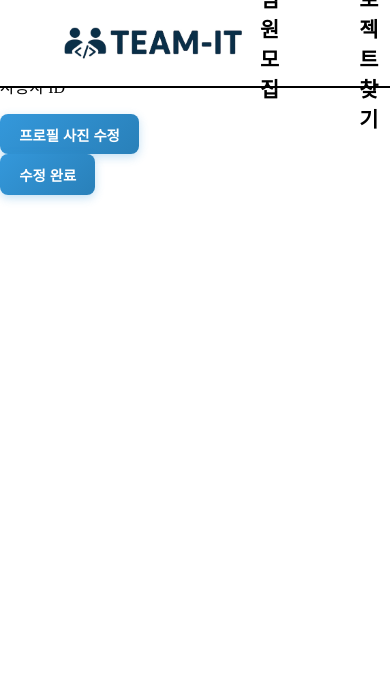
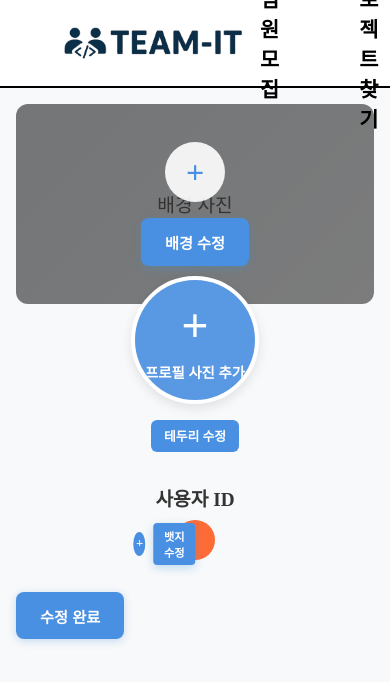
Before and after one commit to CROM-IDLE-CROMI/Team-IT-FE, a React (Vite) app: page /Mypage in a window 390 px wide. Both pictures are taken after a click on the button "프로필 편집". Shown: the top 682 px of the page. Built offline with nearby package versions, Linux system fonts and the light colour scheme.

Commit message:
Feat: 마이페이지 기본 기능 구현
-바로 보이는 디자인, 프로필 편집 기능 구현

```diff
--- a/src/App.tsx
+++ b/src/App.tsx
@@ -47,7 +47,7 @@ function App() {
           path="/Board/:id"
           element={<BoardDetail postsByCategory={postsByCategory} />}
         />
-        <Route path="MyPage" element={<Mypage/>}/>
+        <Route path="/Mypage" element={<Mypage/>}/>
       </Routes>
     </BrowserRouter>
   );
--- a/src/components/MyPageDetail/EditProfile.tsx
+++ b/src/components/MyPageDetail/EditProfile.tsx
@@ -1,21 +1,54 @@
-// EditProfile.tsx
+import React from "react";
+
 type Props = {
   onClose: () => void;
 };
 
 export default function EditProfile({ onClose }: Props) {
   return (
-    <div className="edit-profile">
-      <div className="background">
-        배경 사진 + 버튼 / 수정 기능
-        <button className="edit-btn">배경 수정</button>
+    <div className="view-profile">
+      {/* 배경 사진 영역 */}
+      <div className="background-photo">
+        <div className="background-placeholder">
+          배경 사진
+        </div>
+        <div className="edit-overlay always-visible">
+          <div className="edit-icon">+</div>
+          <button className="edit-btn">배경 수정</button>
+        </div>
       </div>
-      <div className="profile-info">
-        <div className="profile-avatar">+</div>
-        <p className="user-id">사용자 ID</p>
-        <button className="edit-btn">프로필 사진 수정</button>
+
+      {/* 프로필 정보 영역 */}
+      <div className="profile-section">
+        {/* 프로필 사진 */}
+        <div className="profile-picture-container">
+          <div className="profile-avatar">
+            <div className="add-photo-overlay always-visible">
+              <div className="add-icon">+</div>
+              <span className="add-text">프로필 사진 추가</span>
+            </div>
+          </div>
+          <div className="border-edit-label always-visible">테두리 수정</div>
+        </div>
+
+        {/* 사용자 ID와 뱃지 */}
+        <div className="user-info">
+          <div className="user-id-section">
+            <span className="user-id">사용자 ID</span>
+            <div className="user-badge">
+              <div className="badge-edit-overlay always-visible">
+                <div className="badge-icon">+</div>
+                <button className="badge-edit-btn">뱃지 수정</button>
+              </div>
+            </div>
+          </div>
+        </div>
+
+        {/* 수정 완료 버튼 */}
+        <button className="profile-edit-btn" onClick={onClose}>
+          수정 완료
+        </button>
       </div>
-      <button onClick={onClose}>수정 완료</button>
     </div>
   );
 }
--- a/src/components/MyPageDetail/ViewProfile.tsx
+++ b/src/components/MyPageDetail/ViewProfile.tsx
@@ -1,4 +1,5 @@
-import React from "react";
+import React, { useState } from "react";
+import "../../pages/MyPage/Mypage.css";
 
 type Props = {
   onEdit: () => void;
@@ -7,12 +8,37 @@ type Props = {
 export default function ViewProfile({ onEdit }: Props) {
   return (
     <div className="view-profile">
-      <div className="background">배경 사진</div>
-      <div className="profile-info">
-        <div className="profile-avatar">👤</div>
-        <p className="user-id">사용자 ID</p>
+      {/* 배경 사진 영역 */}
+      <div className="background-photo">
+        <div className="background-placeholder">
+          배경 사진
+        </div>
       </div>
-      <button onClick={onEdit}>프로필 편집</button>
+
+      {/* 프로필 정보 영역 */}
+      <div className="profile-section">
+        {/* 프로필 사진 */}
+        <div className="profile-picture-container">
+          <div className="profile-avatar">
+            <div className="user-icon">👤</div>
+          </div>
+        </div>
+
+        {/* 사용자 ID와 뱃지 */}
+        <div className="user-info">
+          <div className="user-id-section">
+            <span className="user-id">사용자 ID</span>
+            <div className="user-badge">
+              <div className="badge-placeholder"></div>
+            </div>
+          </div>
+        </div>
+
+        {/* 프로필 편집 버튼 */}
+        <button className="profile-edit-btn" onClick={onEdit}>
+          프로필 편집
+        </button>
+      </div>
     </div>
   );
 }
--- a/src/pages/MyPage/Mypage.css
+++ b/src/pages/MyPage/Mypage.css
@@ -1,62 +1,440 @@
-.Mypage-wrapper {
-  padding: 20px;
+/* =====================================================
+   마이페이지 스타일
+====================================================== */
+
+.mypage-container {
+  min-height: 100vh;
+  background-color: #f8f9fa;
+  padding-top: 88px; /* 헤더 높이만큼 패딩 */
 }
 
-.edit-background {
+.view-profile {
+  max-width: 1200px;
+  margin: 0 auto;
+  padding: 2rem;
   display: flex;
   flex-direction: column;
-  gap: 10px;
+  gap: 2rem;
 }
 
-.background {
-  margin-top: 100px;
-  width: 90%;
-  height: 200px;
-  background-color: #ddd;
-  background-size: cover;
-  background-position: center;
+/* 배경 사진 영역 */
+.background-photo {
+  position: relative;
+  width: 100%;
+  height: 300px;
+  background: #e9ecef;
+  border-radius: 12px;
+  overflow: hidden;
+  cursor: pointer;
+  transition: all 0.3s ease;
+}
+
+.background-photo:hover {
+  box-shadow: 0 8px 25px rgba(0,0,0,0.15);
+}
+
+.background-placeholder {
+  width: 100%;
+  height: 100%;
+  display: flex;
+  align-items: center;
+  justify-content: center;
+  font-size: 1.2rem;
+  color: #666;
+  background: linear-gradient(135deg, #e9ecef 0%, #f8f9fa 100%);
+}
+
+.edit-overlay {
+  position: absolute;
+  top: 0;
+  left: 0;
+  right: 0;
+  bottom: 0;
+  background: rgba(0, 0, 0, 0.5);
+  display: flex;
+  flex-direction: column;
+  align-items: center;
+  justify-content: center;
+  gap: 1rem;
+  opacity: 0;
+  animation: fadeIn 0.3s ease forwards;
+}
+
+@keyframes fadeIn {
+  to {
+    opacity: 1;
+  }
+}
+
+.edit-icon {
+  width: 60px;
+  height: 60px;
+  background: rgba(255, 255, 255, 0.9);
+  border-radius: 50%;
+  display: flex;
+  align-items: center;
+  justify-content: center;
+  font-size: 2rem;
+  color: #4a90e2;
+  font-weight: bold;
+}
+
+.edit-btn {
+  padding: 0.8rem 1.5rem;
+  background: #4a90e2;
+  color: white;
+  border: none;
   border-radius: 8px;
+  font-size: 0.95rem;
+  font-weight: 600;
+  cursor: pointer;
+  transition: all 0.2s ease;
+}
+
+.edit-btn:hover {
+  background: #357abd;
+  transform: translateY(-2px);
+}
+
+.edit-btn.disabled {
+  background: #ccc !important;
+  color: #999 !important;
+  cursor: not-allowed !important;
+  transform: none !important;
+}
+
+.edit-btn.disabled:hover {
+  background: #ccc !important;
+  transform: none !important;
+}
+
+/* 프로필 섹션 */
+.profile-section {
+  display: flex;
+  align-items: flex-end;
+  gap: 2rem;
+  margin-top: -80px;
+  position: relative;
+  z-index: 10;
+}
+
+/* 프로필 사진 컨테이너 */
+.profile-picture-container {
+  position: relative;
+  display: flex;
+  flex-direction: column;
+  align-items: center;
+  gap: 0.5rem;
+}
+
+.profile-avatar {
+  width: 160px;
+  height: 160px;
+  border-radius: 50%;
+  background: #e9ecef;
+  border: 4px solid white;
+  display: flex;
+  align-items: center;
+  justify-content: center;
+  cursor: pointer;
+  transition: all 0.3s ease;
+  box-shadow: 0 4px 12px rgba(0,0,0,0.1);
+  position: relative;
+  overflow: hidden;
+}
+
+.profile-avatar:hover {
+  transform: scale(1.05);
+  box-shadow: 0 8px 25px rgba(0,0,0,0.2);
+}
+
+.user-icon {
+  font-size: 4rem;
+  color: #666;
+}
+
+.add-photo-overlay {
+  position: absolute;
+  top: 0;
+  left: 0;
+  right: 0;
+  bottom: 0;
+  background: rgba(74, 144, 226, 0.9);
+  display: flex;
+  flex-direction: column;
+  align-items: center;
+  justify-content: center;
+  gap: 0.5rem;
+  color: white;
+  animation: fadeIn 0.3s ease forwards;
+}
+
+.add-icon {
+  font-size: 3rem;
+  font-weight: bold;
+}
+
+.add-text {
+  font-size: 0.9rem;
+  font-weight: 600;
+  text-align: center;
+}
+
+.border-edit-label {
+  background: #4a90e2;
+  color: white;
+  padding: 0.4rem 0.8rem;
+  border-radius: 6px;
+  font-size: 0.8rem;
+  font-weight: 600;
+  animation: slideUp 0.3s ease forwards;
+}
+
+.border-edit-label.disabled {
+  background: #ccc !important;
+  color: #999 !important;
+  cursor: not-allowed !important;
+}
+
+@keyframes slideUp {
+  from {
+    opacity: 0;
+    transform: translateY(10px);
+  }
+  to {
+    opacity: 1;
+    transform: translateY(0);
+  }
+}
+
+/* 사용자 정보 */
+.user-info {
+  flex: 1;
+  display: flex;
+  flex-direction: column;
+  gap: 1rem;
+}
+
+.user-id-section {
+  display: flex;
+  align-items: center;
+  gap: 1rem;
+}
+
+.user-id {
+  font-size: 1.5rem;
+  font-weight: 600;
+  color: #333;
+}
+
+.user-badge {
+  position: relative;
+  width: 40px;
+  height: 40px;
+  background: #ff6b35;
+  border-radius: 50%;
+  cursor: pointer;
+  transition: all 0.3s ease;
   display: flex;
   align-items: center;
   justify-content: center;
 }
 
-.upload-button {
-  display: inline-block;
-  width: 50px;
-  height: 50px;
-  border: 2px dashed #ccc;
-  border-radius: 8px;
-  text-align: center;
-  line-height: 46px;
-  cursor: pointer;
-  font-size: 24px;
+.user-badge:hover {
+  transform: scale(1.1);
 }
 
-.preview-image {
-  margin-top: 100px;
-  width: 90%;
-  height: 200px;
-  object-fit: cover;
-  border-radius: 8px;
-  border: 1px solid #ccc;
+.badge-placeholder {
+  width: 20px;
+  height: 20px;
+  background: white;
+  border-radius: 50%;
 }
 
-.edit-actions {
+.badge-edit-overlay {
+  position: absolute;
+  top: -60px;
+  left: 50%;
+  transform: translateX(-50%);
+  background: white;
+  border: 1px solid #e9ecef;
+  border-radius: 8px;
+  padding: 0.5rem;
   display: flex;
-  gap: 10px;
+  flex-direction: column;
+  align-items: center;
+  gap: 0.3rem;
+  box-shadow: 0 4px 12px rgba(0,0,0,0.15);
+  animation: slideDown 0.3s ease forwards;
+  white-space: nowrap;
 }
 
-.edit-button {
-  margin-top: 10px;
-  padding: 6px 12px;
-  border-radius: 6px;
-  border: none;
-  background-color: #3f51b5;
-  color: white;
-  cursor: pointer;
+@keyframes slideDown {
+  from {
+    opacity: 0;
+    transform: translateX(-50%) translateY(-10px);
+  }
+  to {
+    opacity: 1;
+    transform: translateX(-50%) translateY(0);
+  }
 }
 
-.edit-button:hover {
-  background-color: #2c3e9f;
+.badge-icon {
+  width: 24px;
+  height: 24px;
+  background: #4a90e2;
+  border-radius: 50%;
+  display: flex;
+  align-items: center;
+  justify-content: center;
+  color: white;
+  font-size: 0.8rem;
+  font-weight: bold;
 }
+
+.badge-edit-btn {
+  padding: 0.3rem 0.6rem;
+  background: #4a90e2;
+  color: white;
+  border: none;
+  border-radius: 4px;
+  font-size: 0.7rem;
+  font-weight: 600;
+  cursor: pointer;
+  transition: all 0.2s ease;
+}
+
+.badge-edit-btn:hover {
+  background: #357abd;
+}
+
+.badge-edit-btn.disabled {
+  background: #ccc !important;
+  color: #999 !important;
+  cursor: not-allowed !important;
+}
+
+.badge-edit-btn.disabled:hover {
+  background: #ccc !important;
+}
+
+/* 프로필 편집 버튼 */
+.profile-edit-btn {
+  align-self: flex-start;
+  padding: 0.8rem 1.5rem;
+  background: #4a90e2;
+  color: white;
+  border: none;
+  border-radius: 8px;
+  font-size: 0.95rem;
+  font-weight: 600;
+  cursor: pointer;
+  transition: all 0.2s ease;
+  box-shadow: 0 2px 8px rgba(74, 144, 226, 0.3);
+}
+
+.profile-edit-btn:hover {
+  background: #357abd;
+  transform: translateY(-2px);
+  box-shadow: 0 4px 12px rgba(74, 144, 226, 0.4);
+}
+
+.profile-edit-btn:active {
+  transform: translateY(0);
+}
+
+/* 항상 보이는 편집 요소 스타일 */
+.always-visible {
+  opacity: 1 !important;
+  animation: none !important;
+}
+
+.always-visible.edit-overlay {
+  position: absolute;
+  top: 0;
+  left: 0;
+  right: 0;
+  bottom: 0;
+  background: rgba(0, 0, 0, 0.5);
+  display: flex;
+  flex-direction: column;
+  align-items: center;
+  justify-content: center;
+  gap: 1rem;
+}
+
+.always-visible.add-photo-overlay {
+  position: absolute;
+  top: 0;
+  left: 0;
+  right: 0;
+  bottom: 0;
+  background: rgba(74, 144, 226, 0.9);
+  display: flex;
+  flex-direction: column;
+  align-items: center;
+  justify-content: center;
+  gap: 0.5rem;
+  color: white;
+}
+
+.always-visible.border-edit-label {
+  background: #4a90e2;
+  color: white;
+  padding: 0.4rem 0.8rem;
+  border-radius: 6px;
+  font-size: 0.8rem;
+  font-weight: 600;
+  margin-top: 0.5rem;
+}
+
+.always-visible.badge-edit-overlay {
+  position: static;
+  background: transparent;
+  border: none;
+  box-shadow: none;
+  padding: 0;
+  display: flex;
+  flex-direction: row;
+  align-items: center;
+  gap: 0.5rem;
+  margin-top: 0.5rem;
+  white-space: normal;
+}
+
+/* 반응형 디자인 */
+@media (max-width: 768px) {
+  .view-profile {
+    padding: 1rem;
+  }
+
+  .background-photo {
+    height: 200px;
+  }
+
+  .profile-section {
+    flex-direction: column;
+    align-items: center;
+    text-align: center;
+    margin-top: -60px;
+  }
+
+  .profile-avatar {
+    width: 120px;
+    height: 120px;
+  }
+
+  .user-icon {
+    font-size: 3rem;
+  }
+
+  .user-id-section {
+    flex-direction: column;
+    gap: 0.5rem;
+  }
+
+  .user-id {
+    font-size: 1.2rem;
+  }
+}
--- a/src/pages/MyPage/Mypage.tsx
+++ b/src/pages/MyPage/Mypage.tsx
@@ -3,6 +3,7 @@ import { useState } from "react";
 import ViewProfile from "../../components/MyPageDetail/ViewProfile";
 import EditProfile from "../../components/MyPageDetail/EditProfile";
 import Header from "../../layouts/Header";
+import "./Mypage.css";
 
 export default function Mypage() {
   const [isEditing, setIsEditing] = useState(false);
```
